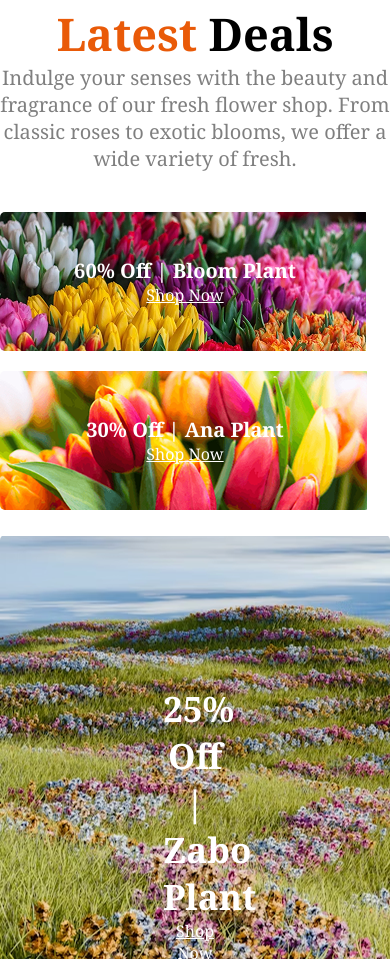
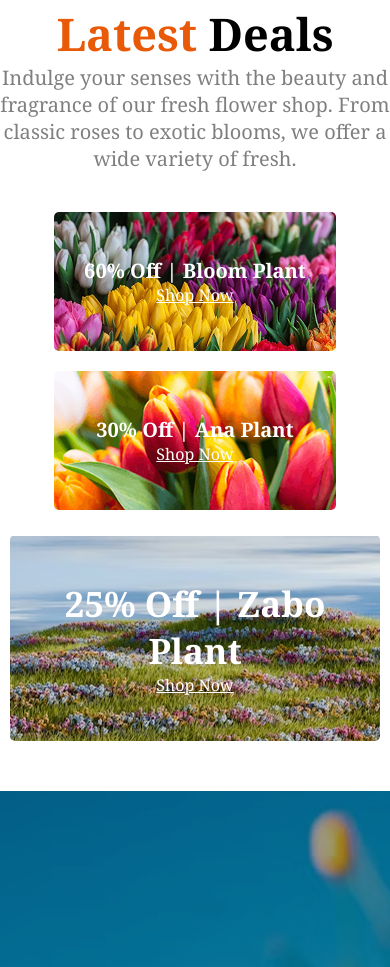
Before and after one commit to rakibman/second-assignment, a plain HTML site: page index.html in a window 390 px wide. Shown: the part 3765-4732 px from the top of the page. Drawn offline with Linux system fonts and the light colour scheme.

Commit message:
latest deals section responsive done

```diff
--- a/style.css
+++ b/style.css
@@ -275,6 +275,7 @@
 .card img {
   max-width: 190px;
 }
+/* plant lover section */
 
   .plants-left-right-container {
     flex-direction: column;
@@ -288,9 +289,24 @@
   max-width: 80%;
   padding: 40px 0 20px 10px;
 }
+.latest-card-container {
+  margin-top: 40px;
+  align-items: center;
+
+}
+/* latest card container */
   .latest-card-container {
     flex-direction: column;
   }
+  .card-right {
+    max-width: 310px;
+  padding: 45px 30px 45px 30px;
+  /* text-align: center; */
+  /* padding: 150px 100px 150px 100px; */
+
+
+}
+  /* footer section */
   .footer-section {
     flex-direction: column;
   }
```
